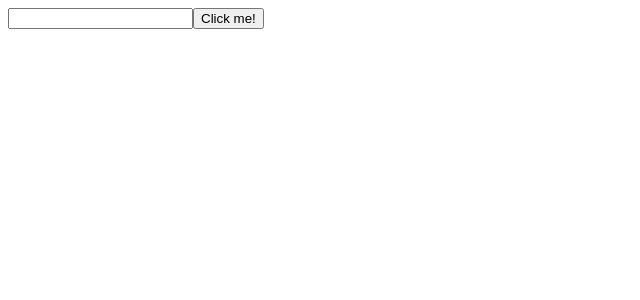
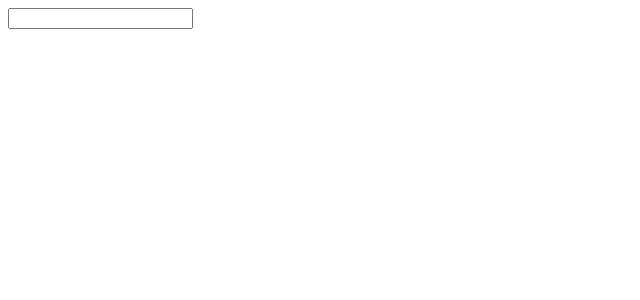
Before and after one commit to HajiraRafiqa/Pics, a React (Create React App) app: page / in a window 1280 px wide. Shown: the top 300 px of the page, without its empty margins (0-640 px from the left). Built offline with nearby package versions, Linux system fonts and the light colour scheme.

Commit message:
code added

```diff
--- a/src/components/SearchBar.js
+++ b/src/components/SearchBar.js
@@ -1,16 +1,17 @@
 function SearchBar({onSubmit})
 {
 
-  const handleClick = () =>
+  const handleFormSubmit = () =>
   {
-    onSubmit("cars");
+     console.log("")
   }
 
 
   return(
     <div>
-      <input/>
-      <button onClick={handleClick}>Click me!</button>
+      <form>
+        <input/>
+      </form>
     </div>
   )
 }
```
